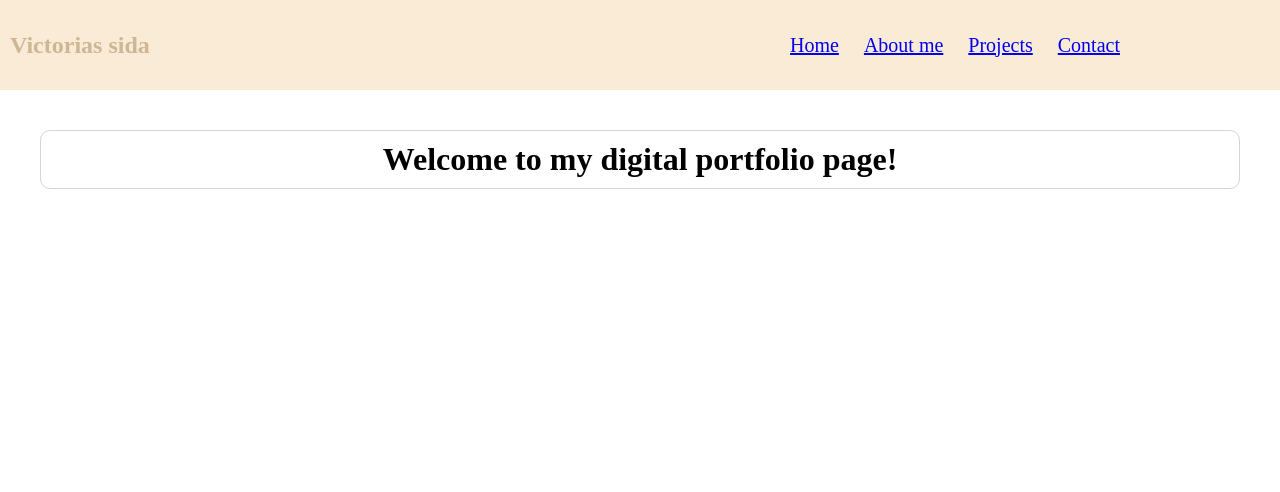
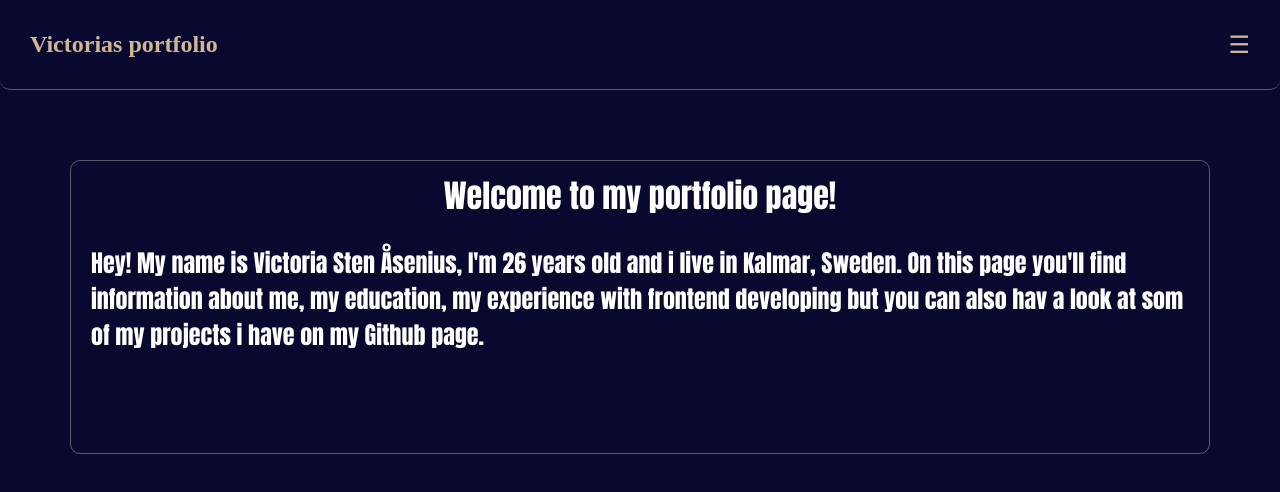
Before and after one commit to vickanS/Reactify-Portfolio, a React (Vite) app: page / in a window 1280 px wide. Shown: the top 492 px of the page. Built offline with nearby package versions, Linux system fonts and the light colour scheme.

Commit message:
changed files
Changes in style and layout. added text in Home, added nav-icon and overlay in Nav.

```diff
--- a/src/components/Nav.jsx
+++ b/src/components/Nav.jsx
@@ -1,38 +1,40 @@
 import { Link } from "react-router-dom"
+import { useState } from "react"
 import "../styles/Nav.css"
 
 const Nav = () => {
+  const [isOpen, setIsOpen] = useState(false);
+
+  const toggleMenu = () => {
+    setIsOpen(!isOpen)
+  }
 
   return (
     <header className="header">
-
-        <h1 className="title">Victorias sida</h1>
-
+      <h1 className="title">Victorias portfolio</h1>
+      <button className="hamburger" onClick={toggleMenu}>☰</button>
+      {isOpen && (
+        <div className="overlay" onClick={toggleMenu}>
           <nav className="nav">
-            <ul className="navlist">
-
+          <ul className={`navlist ${isOpen ? 'open' : ''}`}>
               <Link to={"/"}>
                 <li className="navitem">Home</li>
               </Link>
-
               <Link to={"/about"}>
                 <li className="navitem">About me</li>
               </Link>
-
               <Link to={"/projects"}>
                 <li className="navitem">Projects</li>
               </Link>
-
               <Link to={"/contact"}>
                 <li className="navitem">Contact</li>
               </Link>
-
             </ul>
           </nav>
-
+        </div>
+      )}
     </header>
-
-  )
+  );
 }
 
 export default Nav
--- a/src/index.css
+++ b/src/index.css
@@ -9,3 +9,7 @@
     margin: 0;
     padding: 0;
 }
+
+body {
+  background-color: rgb(9, 9, 48);
+}
--- a/src/pages/Home.jsx
+++ b/src/pages/Home.jsx
@@ -2,8 +2,11 @@ import "../styles/Home.css"
 
 const Home = () => {
   return (
-   <section className="homepageheader">
-        <h1 className="welcome">Welcome to my digital portfolio page!</h1>
+   <section className="welcometext">
+        <h1 className="welcome">Welcome to my portfolio page!</h1>
+        <p className="welcomep">Hey! My name is Victoria Sten Åsenius, I'm 26 years old and i live in Kalmar, Sweden.
+        On this page you'll find information about me, my education, my experience with frontend developing but you can
+        also hav a look at som of my projects i have on my Github page.</p>
    </section>
   )
 }
--- a/src/styles/About.css
+++ b/src/styles/About.css
@@ -14,6 +14,7 @@ margin: 40px;
 }
 
 .abtmeheader {
+    color: white;
     font-size: 40px;
     font-style: italic;
     font-weight: 700;
@@ -24,6 +25,7 @@ margin: 40px;
 }
 
 .educationsection {
+    color: white;
     margin-bottom: 25px;
     margin-left: 40px;
 }
@@ -38,6 +40,7 @@ margin: 40px;
 }
 
 .experiencesection {
+    color: white;
     width: 80%;
     margin-left: 40px;
     margin-right: 40px;
--- a/src/styles/Home.css
+++ b/src/styles/Home.css
@@ -1,9 +1,13 @@
-.homepageheader {
+.welcometext {
+    color: white;
+    font-family: Impact, Haettenschweiler, 'Arial Narrow Bold', sans-serif;
     display: flex;
+    flex-direction: column;
     justify-content: center;
     align-items: center;
-    margin: 40px;
+    margin: 70px;
     padding: 10px;
+    padding-bottom: 100px;
     border: solid rgba(169, 169, 169, 0.5);
     border-radius: 10px;
     border-width: 1px;
@@ -11,5 +15,13 @@
 
 .welcome {
     font-size: xx-large;
+    font-weight: 400;
+    margin-bottom: 25px;
+}
 
+.welcomep {
+    font-size: 24px;
+    padding-left: 10px;
+    padding-right: 10px;
+    line-height: 1.5;
 }
--- a/src/styles/Nav.css
+++ b/src/styles/Nav.css
@@ -1,31 +1,84 @@
 .header {
     width: 100vw;
     height: 90px;
-    background-color: antiquewhite;
+    background-color: rgb(9, 9, 48);
     display: flex;
     justify-content: space-between;
     align-items: center;
-    padding: 10px;
+    padding: 30px;
+    border-bottom: solid rgba(169, 169, 169, 0.5);
+    border-radius: 10px;
+    border-width: 1px;
 }
 
 .title {
     color: rgb(207, 182, 148);
-    flex: 1;
     font-size: 24px;
     font-weight: bolder;
 }
 
 .nav {
-    flex: 1;
-
+    z-index: 20;
+    min-height: 50px;
+    width: 100%;
 }
 
 .navlist {
+    display: none;
+    width: 100%;  /* Anpassa bredden efter overlayens storlek */
+    height: 100%;
+    position: absolute;  /* Gör så att listan kan positioneras fritt inuti overlayen */
+    top: 50px;
+    left: 0;
+}
+
+.navlist.open {
+    display: flex;
+    flex-direction: column;
+    align-items: center;
+    width: 100%;
+}
+
+.navlist a {
+    text-decoration: none;
+}
+
+.hamburger {
+    background: none;
+    border: none;
+    color: rgb(207, 182, 148);
+    font-size: 24px;
+    cursor: pointer;
+  }
+
+  .overlay {
+    position: absolute;
+    top: 60px;
+    right: 20px;
+    width: 200px;
+    height: 300px;
+    background-color: rgb(9, 9, 48);
+    border: solid rgba(169, 169, 169, 0.5);
+    border-radius: 10px;
+    border-width: 1px;
+    z-index: 10;
+    border-radius: 8px;
     display: flex;
     justify-content: center;
     align-items: center;
-    list-style: none;
-    color: rgb(207, 182, 148);
-    gap: 25px;
-    font-size: 20px;
-}
+  }
+
+
+    .navitem {
+        color: #fff;
+        font-size: 20px;
+        padding: 10px 20px;
+        text-decoration: none;
+        list-style: none;
+        text-decoration: none;
+    }
+
+    .navitem:hover {
+        color: rgb(207, 182, 148);
+        font-size: 22px;
+    }
```
Lines whose indentation alone changed are shown as unchanged.
